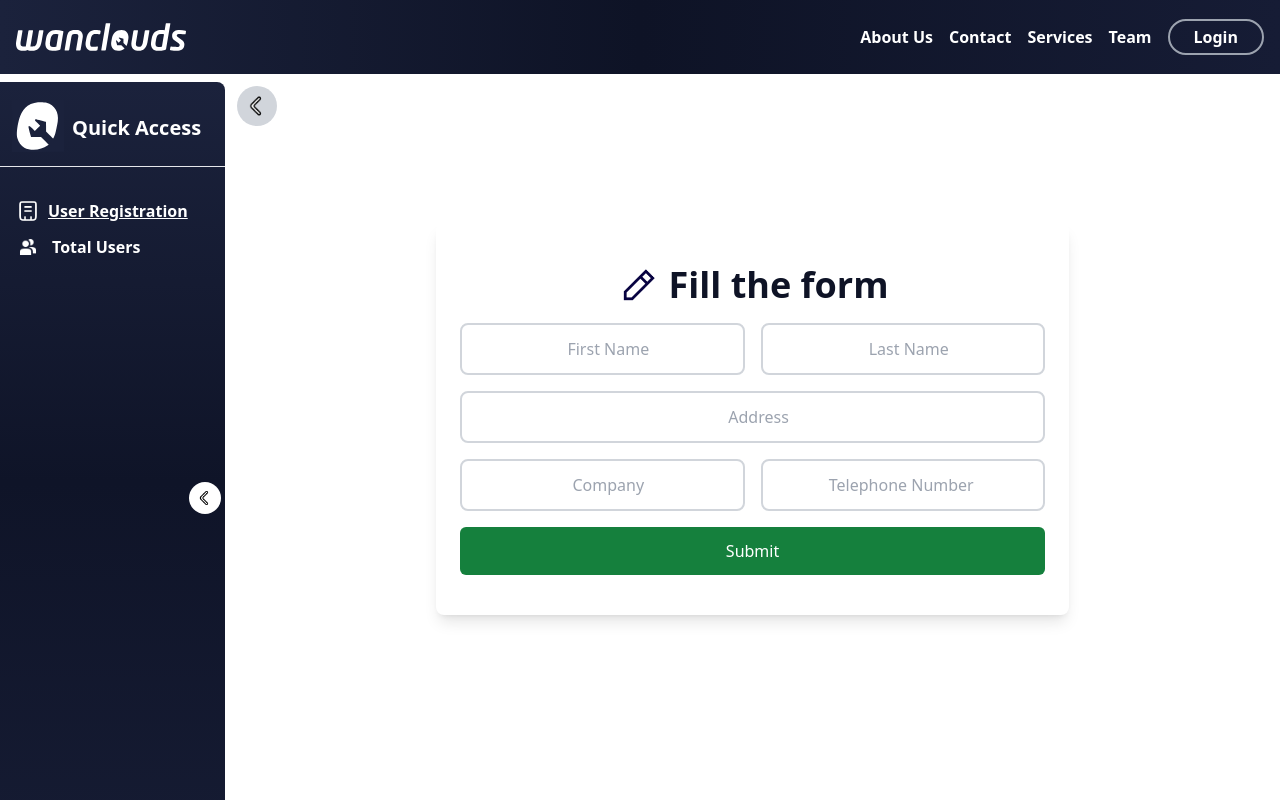
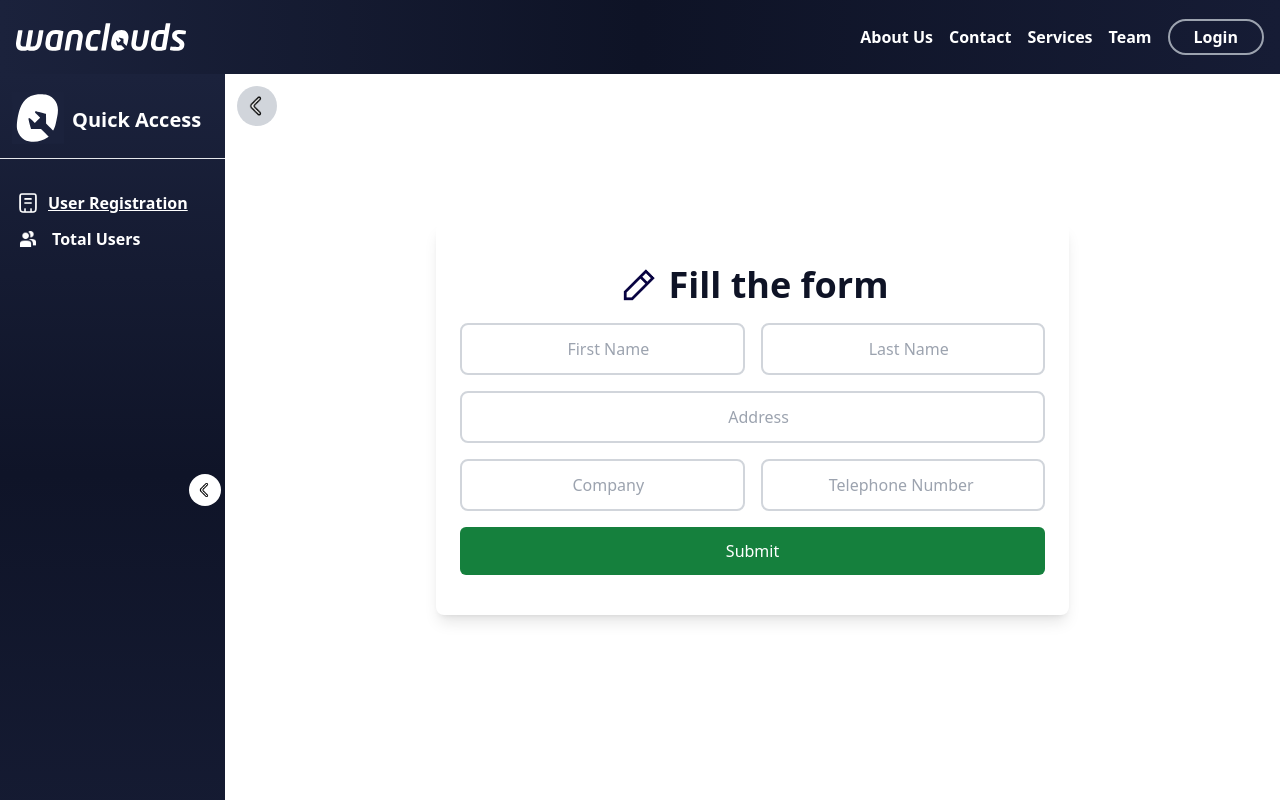
Before and after one commit to ali-chughtai/WanClouds-Assessment-Task, a React (Vite) app: page /addUser in a window 1280 px wide. Shown: the top 800 px of the page. Built offline with nearby package versions, Linux system fonts and the light colour scheme.

Commit message:
Removed margin verticle from sidebar and added direct navigation to total users screen after successful form submission

```diff
--- a/src/components/sidebar.jsx
+++ b/src/components/sidebar.jsx
@@ -19,7 +19,7 @@ const Sidebar = () => {
 
   return (
     <div
-      className={`bg-gray-800 min-h-screen my-2 rounded-r-lg flex-1 text-white bg-gradient-to-b from-[#1B223C] via-[#0F1428] to-[#161C34]
+      className={`bg-gray-800 min-h-screen h-full  flex-1 text-white bg-gradient-to-b from-[#1B223C] via-[#0F1428] to-[#161C34]
     transition-all duration-5000 transform ease-in-out
     ${showSidebar ? "w-full" : "w-20"}`}
     >
--- a/src/pages/user/addUser/index.jsx
+++ b/src/pages/user/addUser/index.jsx
@@ -5,6 +5,7 @@ import FeedbackMessage from "../../../components/feedbackMessage";
 import { UserRegistrationPageImages } from "../../../assets/images/user/userRegistrationPage/userRegistrationPageImages";
 import MidScreenFloatingDivLayout from "../../../components/midScreenFloatingDivLayout";
 import BackButtonWithCustomPath from "../../../components/backButtonWithCustomPath";
+import { Navigate, useNavigate } from "react-router-dom";
 
 const AddUser = () => {
   const [firstName, setFirstName] = useState("");
@@ -14,6 +15,7 @@ const AddUser = () => {
   const [telephoneNumber, setTelephoneNumber] = useState();
   const [showFeedback, setShowFeedback] = useState(false);
   const [feedback, setFeedback] = useState("");
+  const navigate = useNavigate();
 
   const dispatch = useDispatch();
 
@@ -42,6 +44,7 @@ const AddUser = () => {
         setShowFeedback(true);
         setTimeout(() => {
           setShowFeedback(false);
+        navigate("/allusers")
         }, 1500);
 
         setFirstName("");
```
